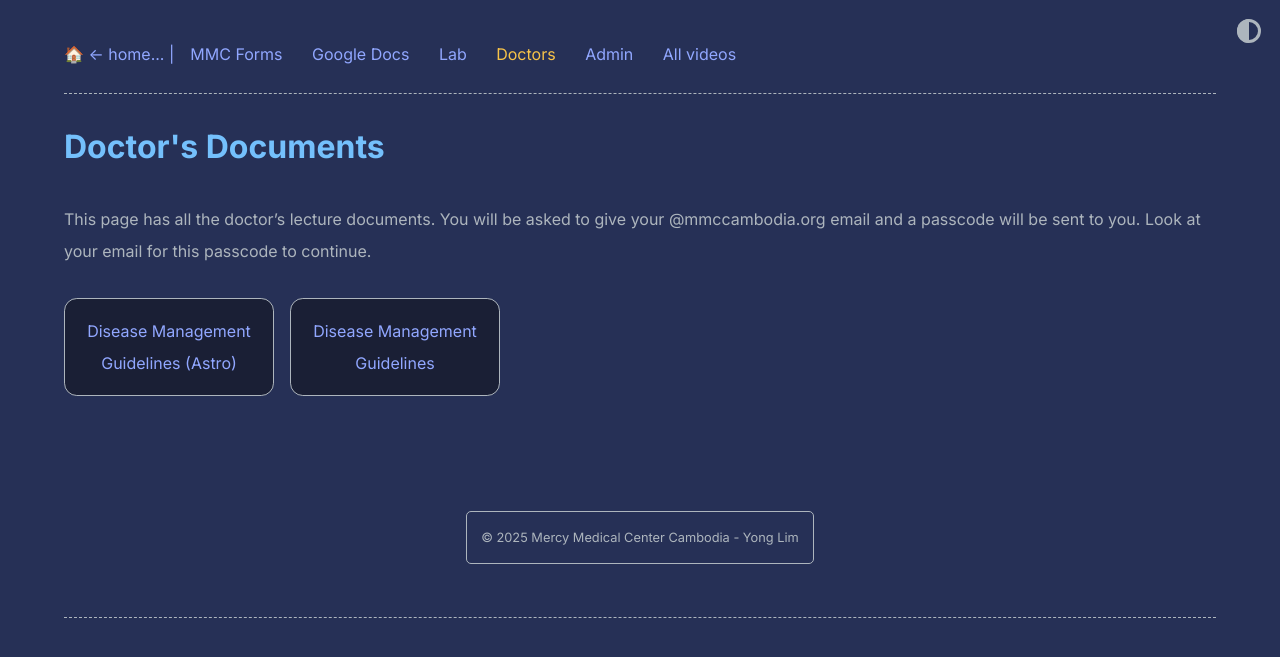
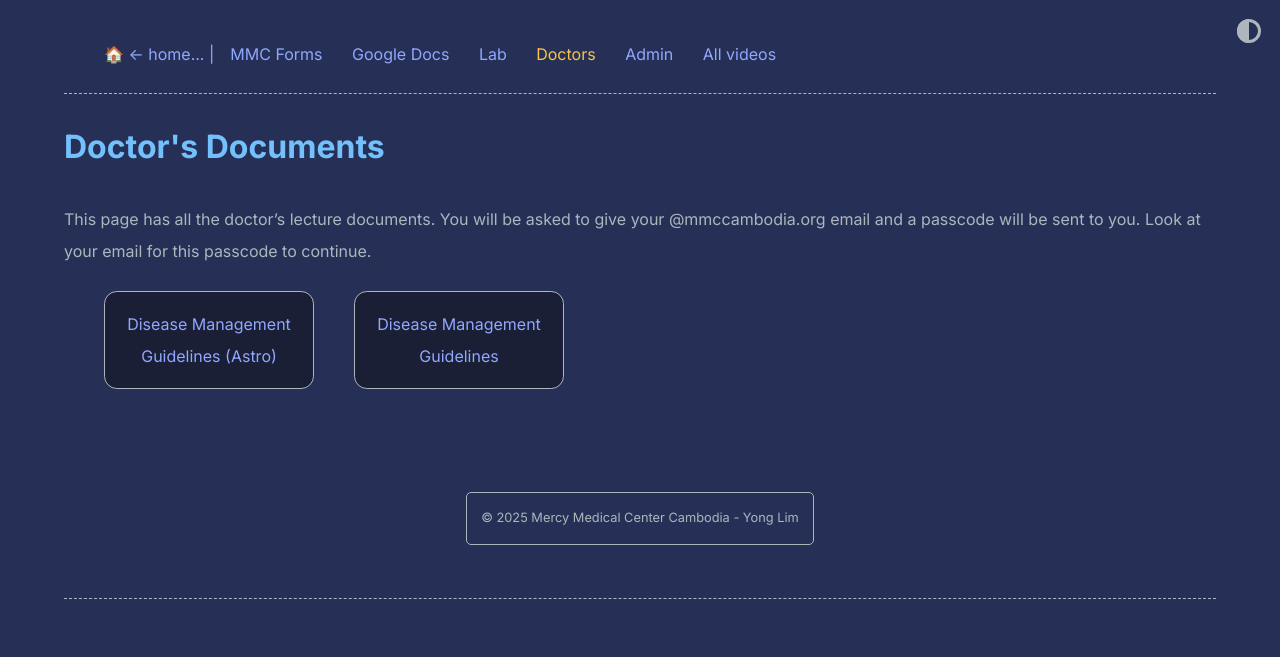
Before and after one commit to yong-lim/mmc-staff, a Jekyll site: the page built from _pages/doctors.md, in a window 1280 px wide. Shown: the top 657 px of the page. Built offline with Jekyll 4.4.1, drawn with Linux system fonts in a browser that asks for light colours.

Commit message:
Make the whole card clickable now

```diff
--- a/_includes/tags_card_list.html
+++ b/_includes/tags_card_list.html
@@ -1,13 +1,12 @@
-<ul class="horizontal-list">
+<ul class="cards-list">
   {% for post in site.posts %}
     {% if post.tags contains page.post-tag %}
-
-      <li class="card">
-        {% if post.external_url %}
-          <a href="{{ post.external_url }}">
-        {% else %}
-          <a href="{{ post.url | relative_url }}">
-        {% endif %}
+    {% if post.external_url %}
+      <a class="card" href="{{ post.external_url }}">
+    {% else %}
+      <a class="card" href="{{ post.url | relative_url }}">
+    {% endif %}
+         <li>
           <span class="header">
             {{ post.title }}
 
@@ -23,9 +22,8 @@
             {{ post.desc }}
           </p>
           {% endif %}
-        </a>
-      </li>
-
+        </li>
+      </a>
     {% endif %}
   {% endfor %}
 </ul>
--- a/_sass/list.scss
+++ b/_sass/list.scss
@@ -2,7 +2,6 @@
   display: flex;
   //justify-content: space-between;
   margin-top: 0em;
-  margin-left: -40px;
   flex-wrap: wrap;
 
   li {
@@ -14,7 +13,29 @@
     text-decoration: none;
     font-weight: normal;
   }
+}
 
+ul.cards-list{
+  display: flex;
+  //justify-content: space-between;
+  margin-top: 0em;
+  flex-wrap: wrap;
+  gap: 2.5em;
+  text-decoration: none;
+
+  li {
+    display:inline;
+    /* margin-right: 1em; */
+  }
+
+  li a {
+    text-decoration: none;
+    font-weight: normal;
+  }
+}
+
+.card:hover {
+  opacity: 0.8;
 }
 
 .card {
@@ -26,7 +47,7 @@
   font-size: 1em;
   align-items: center;
   background-color: var(--bg-secondary);
-  margin-bottom: 0.8em;
+  /* margin-bottom: 0.8em; */
   border-radius: 0.8em;
 
   .header {
```
Also changed, not shown: _includes/post_card_list.html (+5 -5 lines).
